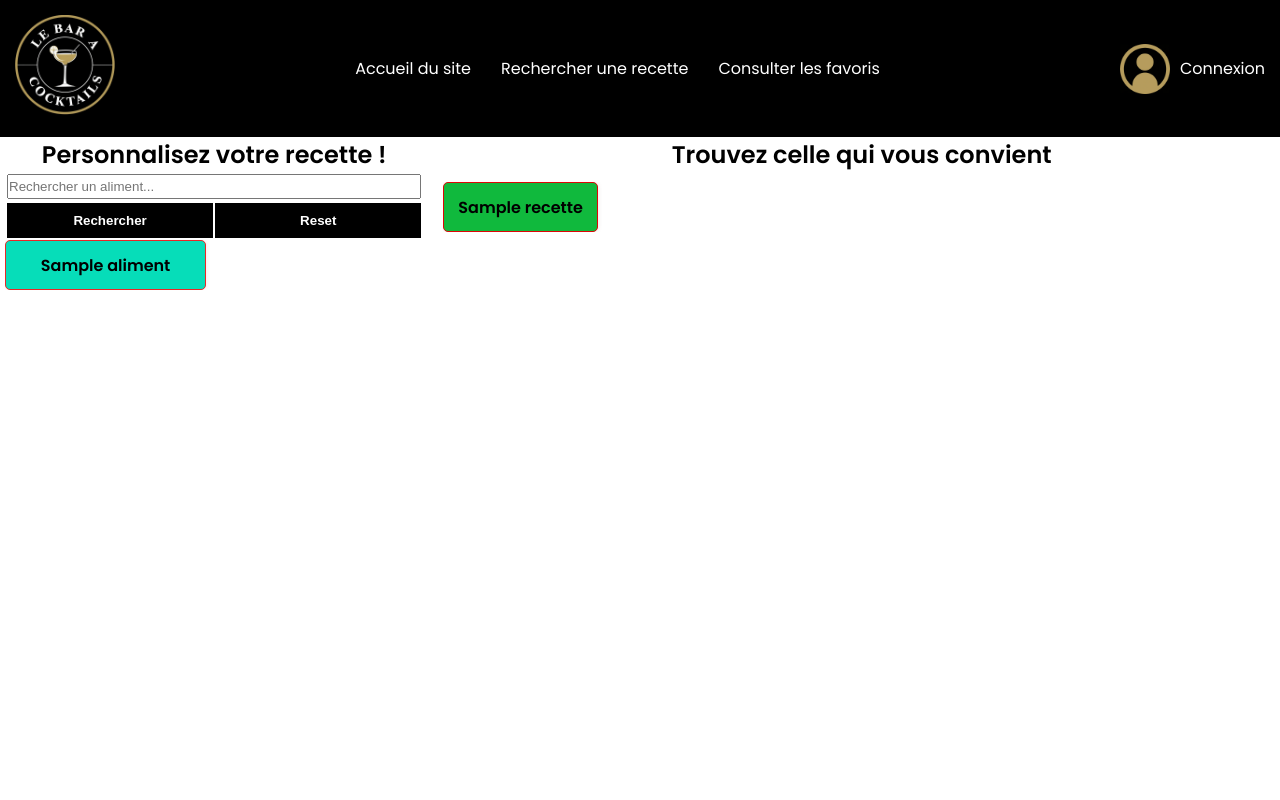
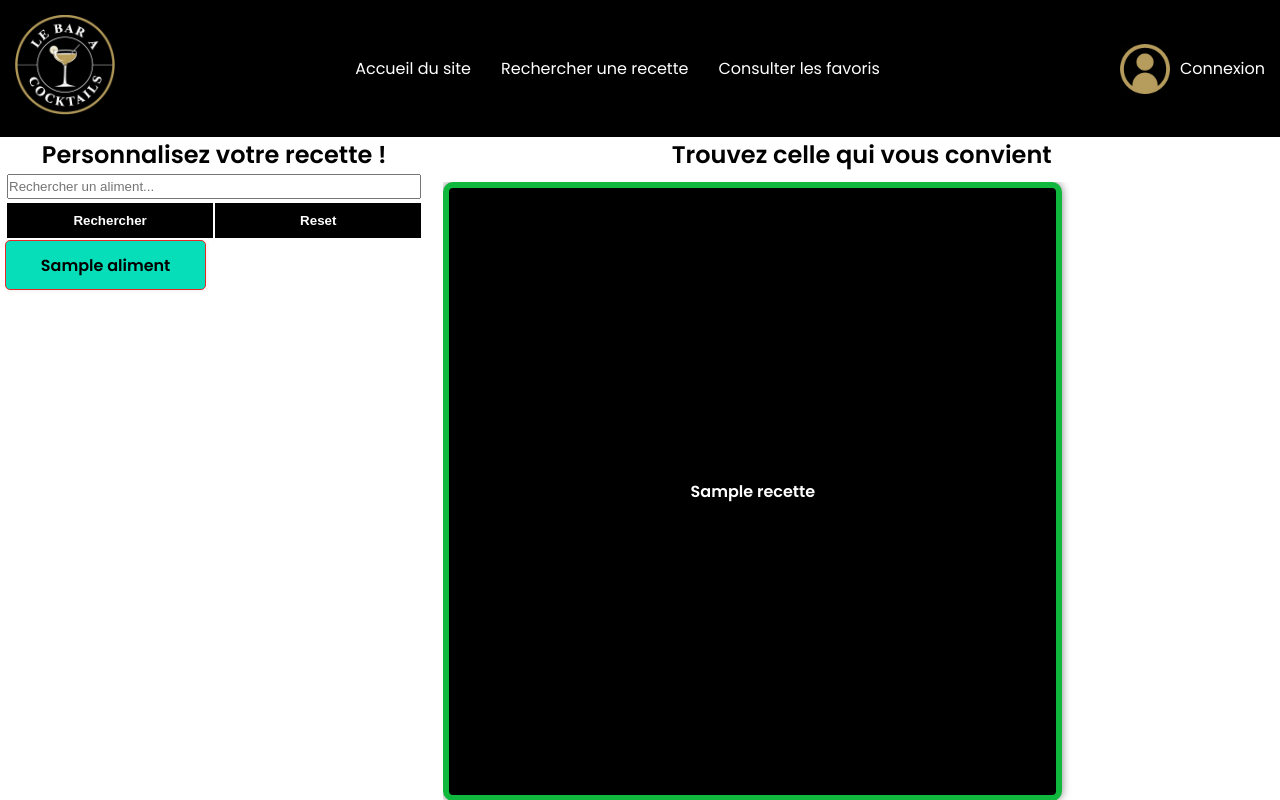
Before and after one commit to andreavltn/le-bar-a-cocktails, a PHP site: page /recherche.php in a window 1280 px wide. Run offline with PHP 8.4, Linux system fonts and the light colour scheme; tables that the repository leaves empty or names only in its code hold one stand-in row (values such as "Sample post").

Commit message:
COMM A FAIRE + GRILLE INTER ALIM A FAIRE

```diff
--- a/css/recherche.css
+++ b/css/recherche.css
@@ -3,20 +3,21 @@
     height: 25px;
     display: flex; gap: 2px; margin: 2px 2px;
 }
-
+html, body {
+    height: 100%;
+    margin: 0;
+    overflow: hidden; }
 
 
 .stylegrille {
-    max-height: 70vh;
-    overflow-y: auto;  /* scroll si plus de 4 cases */
+    overflow-y: auto;
     flex-direction: column;
     display: grid;
-    grid-template-columns: repeat(auto-fill, minmax(150px, 1fr));
+    grid-template-columns: repeat(auto-fill, minmax(200px, 1fr));
     gap: 16px;
-        width: 100%;
-    height: 100%;
-    flex-grow: 1;
-    overflow-y: auto;
+    flex: 1;
+    min-height: 0;
+
 }
 
 
@@ -38,7 +39,8 @@
 
 .stylegrilleinter.vert { background-color: #10b93dff; order : 10;}
 .stylegrilleinter.jaune { background-color: #ddcf06; order : 15; }
-.stylegrilleinter.rouge { background-color: #dd0606; order : 20; }
+.stylegrilleinter.rouge { background-color: #dd0606; order : 18; }
+.stylegrilleinter.rougesa { background-color: #bb7d7d; order : 20; }
 .stylegrilleinter.base  { background-color: #06ddb9ff; order : 50; }
 
 .stylegrilleinter:hover {
@@ -55,30 +57,39 @@
 
 
 .stylegrilleboissons {
-    overflow-y: auto;  /* scroll si plus de 4 cases */
+    overflow-y: auto;
     display: grid;
-    grid-template-columns: repeat(auto-fill, minmax(150px, 1fr));
+    grid-template-columns: repeat(4, 1fr);
     gap: 16px;
     margin-top: 10px;
+    min-height: 0;
+    flex: 1;
+
 }
 
-.stylegrilleinterboissons.vert { background-color: #10b93dff; }
-.stylegrilleinterboissons.orange { background-color: #f0ad10; }
-.stylegrilleinterboissons.jaune { background-color: #ddcf06; }
-.stylegrilleinterboissons.rouge { background-color: #dd0606; }
+.stylegrilleinterboissons.vert { border-color: rgb(0, 110, 255); }
+.stylegrilleinterboissons.orange { border-color: #eaff00; }
+.stylegrilleinterboissons.jaune { border-color: #09ff00; }
+.stylegrilleinterboissons.rouge { border-color: #dd0606; }
 
 .stylegrilleinterboissons {
-                display: flex;     /* flex pour pouvoir gerer la case plus facilement */
-                flex-direction: column;
-                justify-content: center;   /* centrage vertical */
-                align-items: center;       /* centrage horizontal */
-                height: 50px;             /* hauteur d'une boite */
-                border: 1px solid #dd0606; /* couleur bordure*/
-                padding: 10px;   /* espace entre la boite et le texte*/
-                border-radius: 5px; /* arrondi coin */
-                box-shadow: 0 0 5px rgba(116, 24, 24, 0.1); /* couleur ombre*/
-                background-color: #10b93dff;   /* couleur boite */
-                transition: transform 0.2s, /* temps de l'animation du mouseover */
+    position: relative;
+    display: flex;
+    justify-content: center;
+    align-items: center;
+
+    aspect-ratio: 1 / 1;
+    width: 100%;
+    background-color: #000;
+    color: #fff;
+    font-weight: bold;
+    text-align: center;
+
+    border: 6px solid #10b93dff;
+    border-radius: 10px;
+
+    box-shadow: 0 0 8px rgba(0, 0, 0, 0.5);
+    transition: transform 0.2s ease;
 }
 
 .stylegrilleinterboissons:hover {
@@ -89,13 +100,17 @@
     display: flex;
     gap: 20px;
     width: 100%;
-    height: 100%;
-    align-items: flex-start; }
+
+    height: 83vh;
+    align-items: stretch;
+ }
 
 #conteneurBoissons {
     flex: 2;
     display: flex;
     flex-direction: column;
+    min-height: 0;
+    overflow: hidden;
 }
 
 #conteneurAliments {
@@ -103,7 +118,8 @@
     display: flex;
     flex-direction: column;
     padding-left: 5px;
-    height: 100%;
+    min-height: 0;
+    overflow: hidden;
 }
 
 
@@ -120,3 +136,13 @@
     cursor: pointer;
     transition: background-color 0.2s;
 }
+
+.texte-pourcent {
+    position: absolute;
+    bottom: 6px;
+    right: 8px;
+
+    font-size: 0.8rem;
+    font-weight: bold;
+    opacity: 0.85;
+}
```
